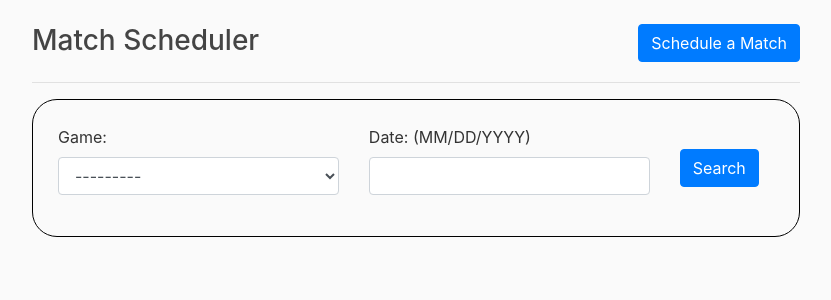
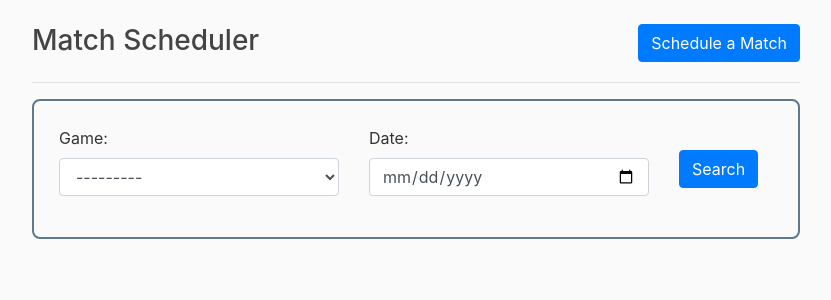
Before and after one commit to steph-wong-15/Elo-Tracker-Web-App, a Django app: page /schedule/ in a window 1280 px wide. Shown: the part 56-356 px from the top of the page, without its empty margins (224-1055 px from the left). Run offline with Django 3.2, Linux system fonts and the light colour scheme; the visitor is signed in with stand-in values (Sample User, id 1); data that the repository does not hold is empty; some libraries are stand-ins or nearby versions.

Commit message:
minor updates to schedule page

```diff
--- a/stats/filters.py
+++ b/stats/filters.py
@@ -1,7 +1,9 @@
 from .models import Upcoming
 import django_filters
+from django import forms
 
 class UpcomingFilter(django_filters.FilterSet):
+    date = django_filters.DateFilter(widget=forms.DateInput(attrs={'type': 'date'}))
     class Meta:
         model = Upcoming
         fields = ['game', 'date']
--- a/stats/templates/stats/schedule.html
+++ b/stats/templates/stats/schedule.html
@@ -5,15 +5,12 @@
     {% if user.is_authenticated %}
     <style type="text/css">
         div.filter{
-        border-radius: 25px;
-        padding: 25px 25px 25px 25px;
-        border: 1px solid #000;
+            border-radius: 8px;
+            padding: 25px 25px 25px 25px;
+            border: 2px solid #5f788a;
         }
         th{
-        border-right-width:medium;
-        border-right-color:#000;
-        border-right-style:groove;
-        width: 20%;
+            width: 20%;
         }
         table{
             border-collapse: collapse;
@@ -36,7 +33,7 @@
                         {% render_field filter.form.game class="form-control" %}
                     </div>
                     <div class="form-group col-5">
-                        {{ filter.form.date.label_tag }} (MM/DD/YYYY)
+                        {{ filter.form.date.label_tag }}
                         {% render_field filter.form.date class="form-control" %}
                     </div>
                     <div class="form-group col-2">
--- a/stats/views.py
+++ b/stats/views.py
@@ -15,7 +15,7 @@ from django.contrib.auth.decorators import login_required
 from django.db.models import Q
 from django.http import Http404
 from itertools import islice
-from datetime import date
+from datetime import date, datetime
 from django.utils.crypto import get_random_string
 from django.urls import reverse_lazy
 from django.core.mail import send_mail
@@ -371,6 +371,7 @@ class UpcomingDeleteView(DeleteView):
     success_url = reverse_lazy('stats-schedule')
 
 def search(request):
-    upcoming_list = Upcoming.objects.all()
+    today = date.today()
+    upcoming_list = Upcoming.objects.filter(date__gte=today)
     upcoming_filter = UpcomingFilter(request.GET, queryset=upcoming_list)
     return render(request, 'stats/schedule.html', {'filter': upcoming_filter})
```
